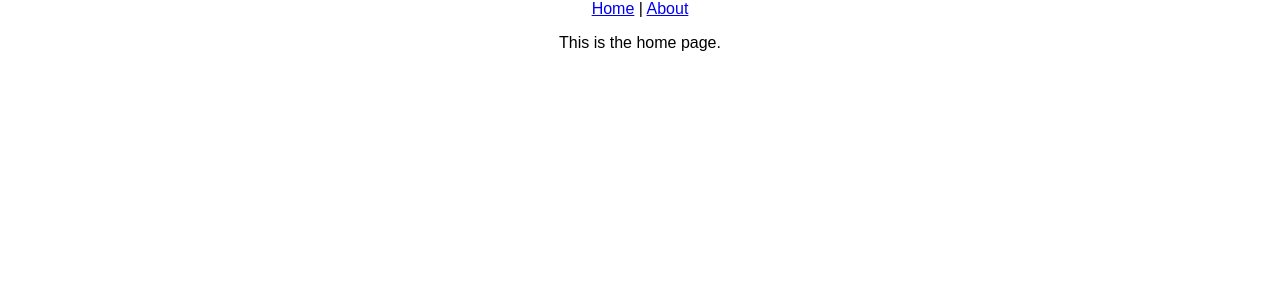
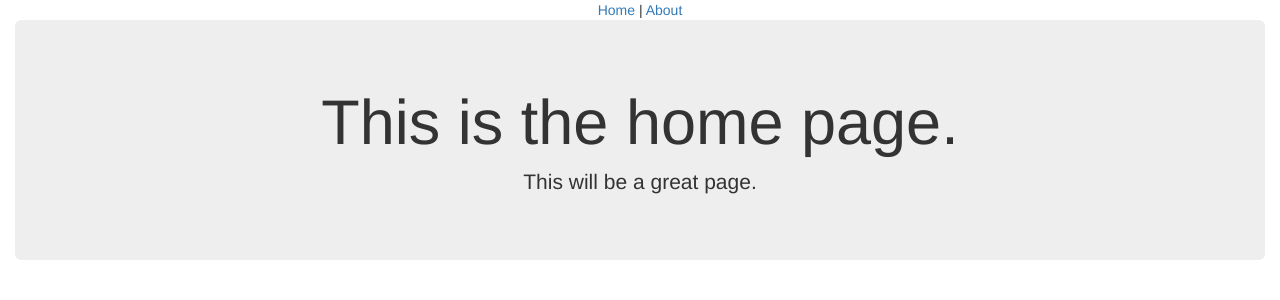
Before and after one commit to degoeym/react-test-app, a React (Create React App) app: page / in a window 1280 px wide. Shown: the top 300 px of the page. Built offline with nearby package versions, Linux system fonts and the light colour scheme.

Commit message:
More stuff

```diff
--- a/src/App.js
+++ b/src/App.js
@@ -6,7 +6,7 @@ import './App.css';
 class App extends Component {
   render() {
     return (
-      <div className="App">
+      <div className="App container-fluid">
         <Header />
         <Routes />
       </div>
--- a/src/components/home/homePage.js
+++ b/src/components/home/homePage.js
@@ -4,7 +4,8 @@ class HomePage extends React.Component {
     render() {
         return (
             <div className="jumbotron">
-                <p>This is the home page.</p>
+                <h1>This is the home page.</h1>
+                <p>This will be a great page.</p>
             </div>
         );
     }
--- a/src/index.js
+++ b/src/index.js
@@ -5,6 +5,7 @@ import { BrowserRouter } from 'react-router-dom';
 import './index.css';
 import App from './App';
 import registerServiceWorker from './registerServiceWorker';
+import '../node_modules/bootstrap/dist/css/bootstrap.min.css';
 
 ReactDOM.render(
     <BrowserRouter>
```
